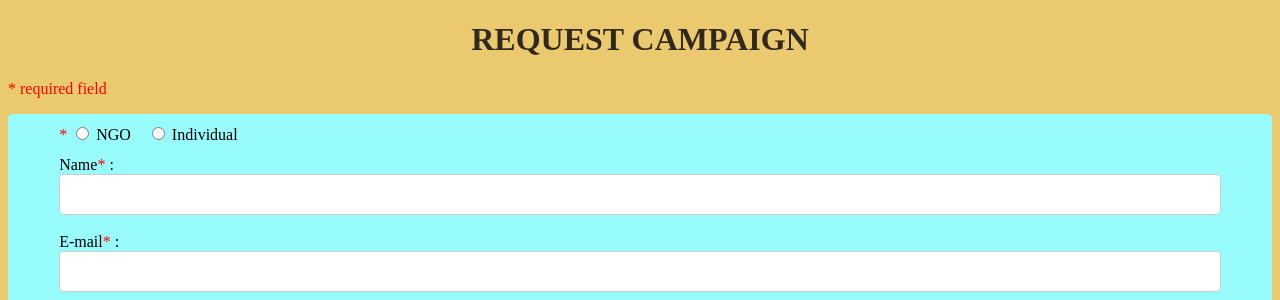
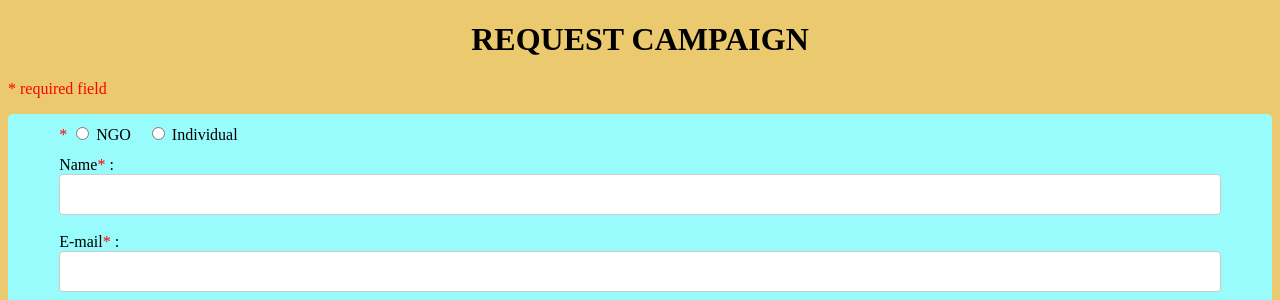
Before and after one commit to omEAGRAWAL/rebooknewheraku, a PHP site: page /request.php in a window 1280 px wide. Shown: the top 300 px of the page. Run offline with PHP 8.4, Linux system fonts and the light colour scheme.

Commit message:
Add files via upload

```diff
--- a/request.css
+++ b/request.css
@@ -1,6 +1,6 @@
 h1{
     text-align: center;
-    color: #31291f;
+    color: #000000;
   }
 
   body{
```
